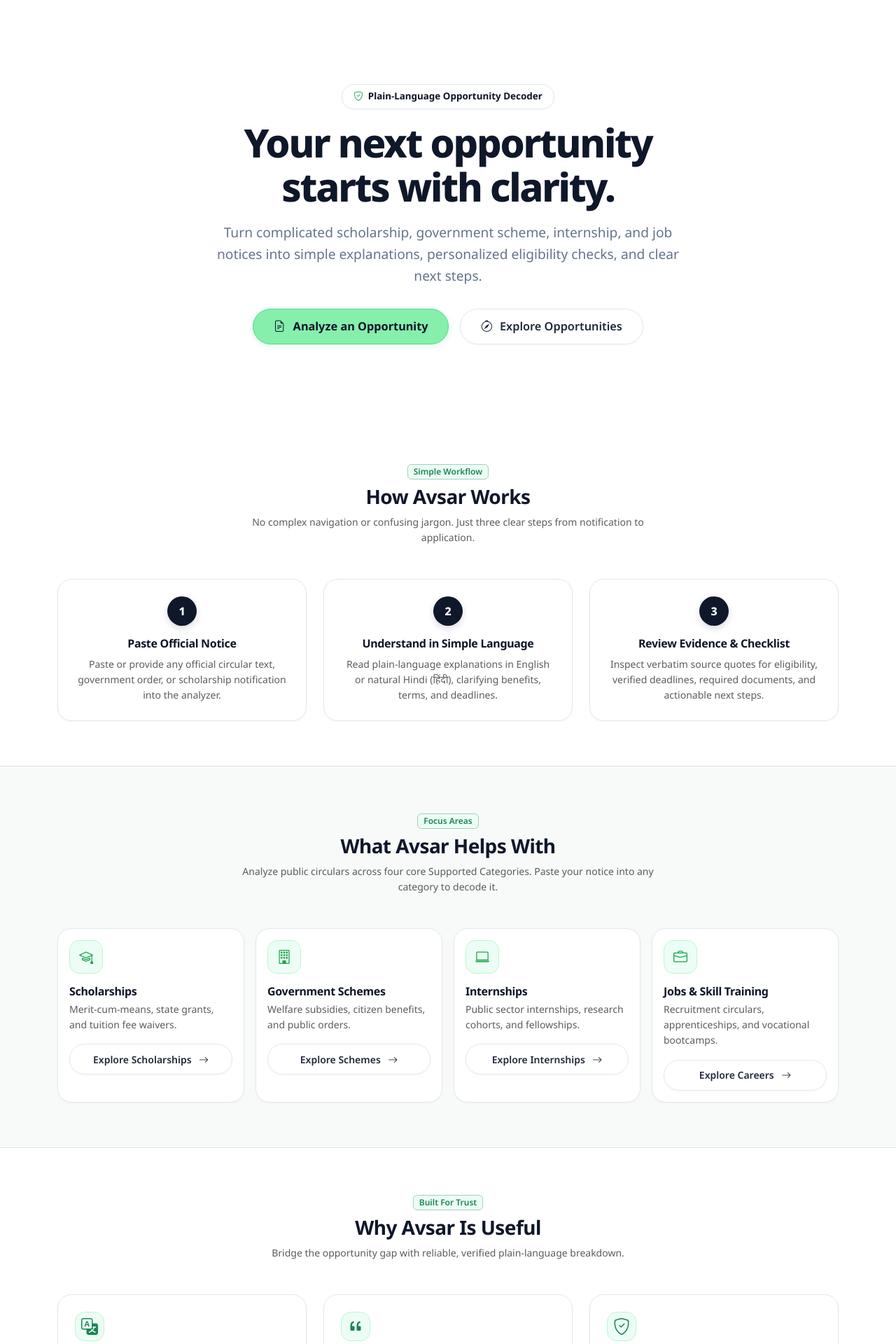
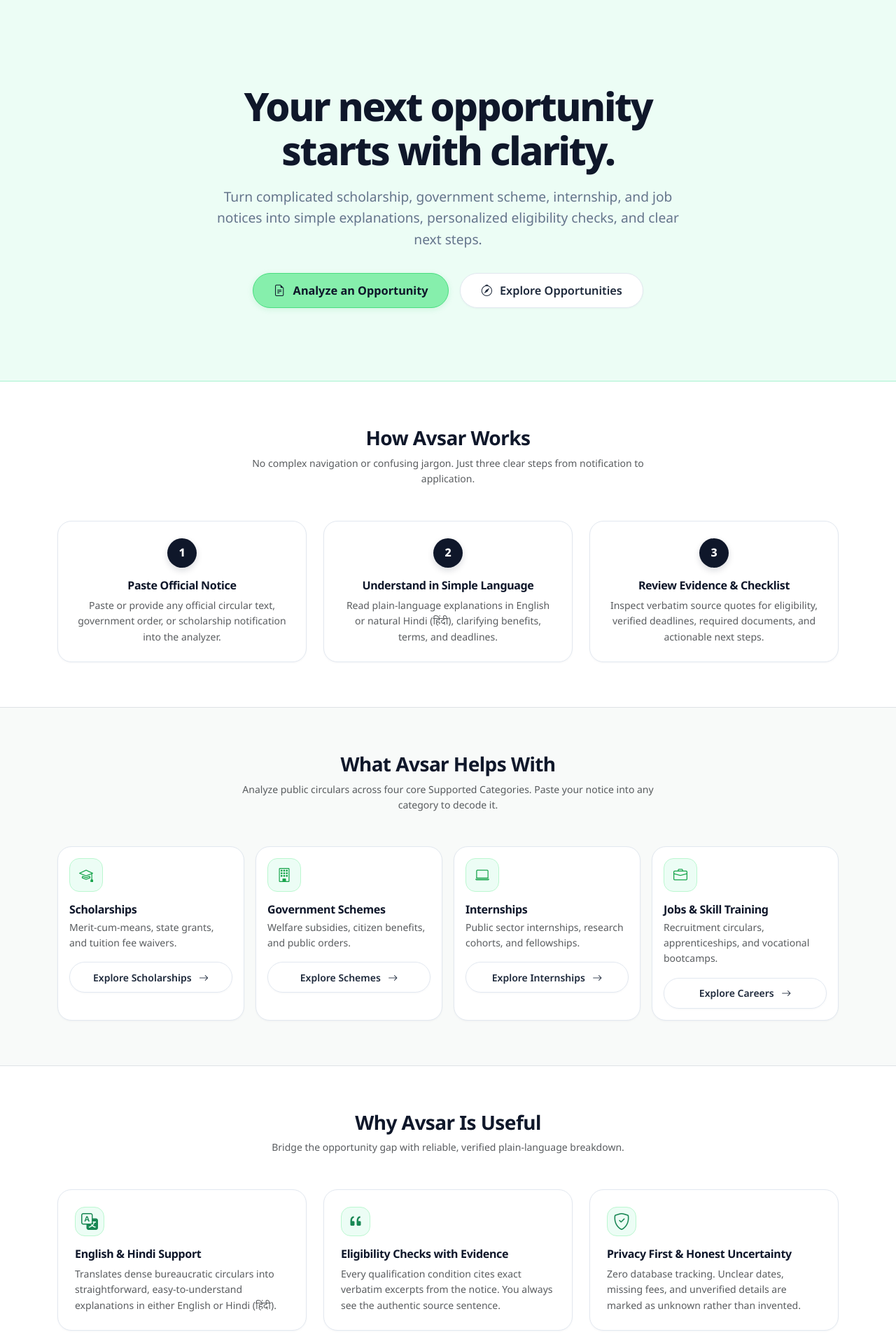
Before and after one commit to varshasharma25/Avsar, a Flask app: page / in a window 1280 px wide. Shown: the part 72-1992 px from the top of the page at 70% size. Run offline with Flask 3, Linux system fonts and the light colour scheme; some libraries are stand-ins or nearby versions.

Commit message:
feat: adopt solid light green theme, remove all gradients and remove circled pill badges

```diff
--- a/static/css/about.css
+++ b/static/css/about.css
@@ -7,8 +7,8 @@
 }
 
 .about-header-banner {
-  background-color: var(--avsar-surface);
-  border: 1px solid var(--avsar-border);
+  background-color: var(--avsar-primary-light);
+  border: 1px solid var(--avsar-primary-border);
   border-radius: var(--avsar-radius-lg);
   padding: 3rem 2rem;
 }
--- a/static/css/home.css
+++ b/static/css/home.css
@@ -7,8 +7,8 @@
 }
 
 .dashboard-hero-banner {
-  background-color: var(--avsar-surface);
-  border: 1px solid var(--avsar-border);
+  background-color: var(--avsar-primary-light);
+  border: 1px solid var(--avsar-primary-border);
   border-radius: var(--avsar-radius-lg);
   box-shadow: var(--avsar-shadow-sm);
   padding: 3rem 2.5rem;
--- a/static/css/landing.css
+++ b/static/css/landing.css
@@ -4,7 +4,8 @@
 
 .landing-hero {
   position: relative;
-  background-color: #ffffff;
+  background-color: var(--avsar-primary-light); /* Solid soft light-green surface */
+  border-bottom: 1px solid var(--avsar-primary-border);
   padding: 4.5rem 0 3.5rem;
   overflow: hidden;
 }
--- a/static/css/opportunities.css
+++ b/static/css/opportunities.css
@@ -7,8 +7,8 @@
 }
 
 .opportunities-header-banner {
-  background-color: var(--avsar-surface);
-  border: 1px solid var(--avsar-border);
+  background-color: var(--avsar-primary-light);
+  border: 1px solid var(--avsar-primary-border);
   border-radius: var(--avsar-radius-lg);
   padding: 3rem 2rem;
 }
--- a/templates/analyze.html
+++ b/templates/analyze.html
@@ -13,9 +13,6 @@
         <!-- Page Header -->
         <div class="d-flex justify-content-between align-items-center mb-4 flex-wrap gap-2">
             <div>
-                <span class="badge bg-sage-tint text-success border border-success-subtle small mb-1 fw-semibold">
-                    <i class="bi bi-file-earmark-text me-1" aria-hidden="true"></i> Notice Analyzer
-                </span>
                 <h1 class="h3 fw-bold text-charcoal mb-0">Decode Opportunity Notice</h1>
                 <p class="text-muted small mb-0">
                     Paste the circular text below. Avsar will analyze eligibility, benefits, and required steps.
--- a/templates/home.html
+++ b/templates/home.html
@@ -14,9 +14,6 @@
         <div class="dashboard-hero-banner mb-5 text-center text-lg-start">
             <div class="row align-items-center g-4">
                 <div class="col-lg-8">
-                    <span class="avsar-hero-badge mb-3">
-                        <i class="bi bi-grid-fill" aria-hidden="true"></i> Opportunity Workspace
-                    </span>
                     <h1 class="h2 fw-bold text-charcoal mb-2">
                         Find your next opportunity
                     </h1>
--- a/templates/landing.html
+++ b/templates/landing.html
@@ -12,14 +12,6 @@
      ========================================================================== -->
 <header class="landing-hero text-center position-relative">
     <div class="container py-4 py-lg-5">
-        <!-- Top Pill Badge -->
-        <div class="mb-3">
-            <span class="avsar-hero-badge">
-                <i class="bi bi-shield-check" aria-hidden="true"></i>
-                <span>Plain-Language Opportunity Decoder</span>
-            </span>
-        </div>
-
         <!-- Headline & Subtitle matching Spendvest style -->
         <h1 class="landing-hero-title">
             Your next opportunity<br>starts with clarity.
@@ -50,7 +42,6 @@
 <section id="how-it-works" class="py-5 bg-white border-bottom" aria-labelledby="how-heading">
     <div class="container py-3">
         <div class="text-center mb-5">
-            <span class="badge bg-sage-tint text-success border border-success-subtle small mb-2 fw-semibold">Simple Workflow</span>
             <h2 id="how-heading" class="h3 fw-bold text-charcoal">
                 How Avsar Works
             </h2>
@@ -102,7 +93,6 @@
 <section id="categories" class="py-5 bg-surface-subtle border-bottom" aria-labelledby="cat-heading">
     <div class="container py-3">
         <div class="text-center mb-5">
-            <span class="badge bg-sage-tint text-success border border-success-subtle small mb-2 fw-semibold">Focus Areas</span>
             <h2 id="cat-heading" class="h3 fw-bold text-charcoal">
                 What Avsar Helps With
             </h2>
@@ -177,7 +167,7 @@
 <section class="py-5 bg-white border-bottom" aria-labelledby="highlights-heading">
     <div class="container py-3">
         <div class="text-center mb-5">
-            <span class="badge bg-sage-tint text-success border border-success-subtle small mb-2 fw-semibold">Built For Trust</span>
+            <div class="visually-hidden">Built For Trust</div>
             <h2 id="highlights-heading" class="h3 fw-bold text-charcoal">
                 Why Avsar Is Useful
             </h2>
--- a/templates/opportunities.html
+++ b/templates/opportunities.html
@@ -12,9 +12,6 @@
 
         <!-- Header Banner -->
         <div class="opportunities-header-banner text-center mb-5">
-            <span class="avsar-hero-badge mb-3">
-                <i class="bi bi-compass-fill" aria-hidden="true"></i> Opportunity Discovery Guide
-            </span>
             <h1 class="h2 fw-bold text-charcoal mb-2">
                 Explore Opportunity Categories
             </h1>
```
Also changed, not shown: templates/about.html (+0 -7 lines), templates/results.html (+3 -7 lines).
